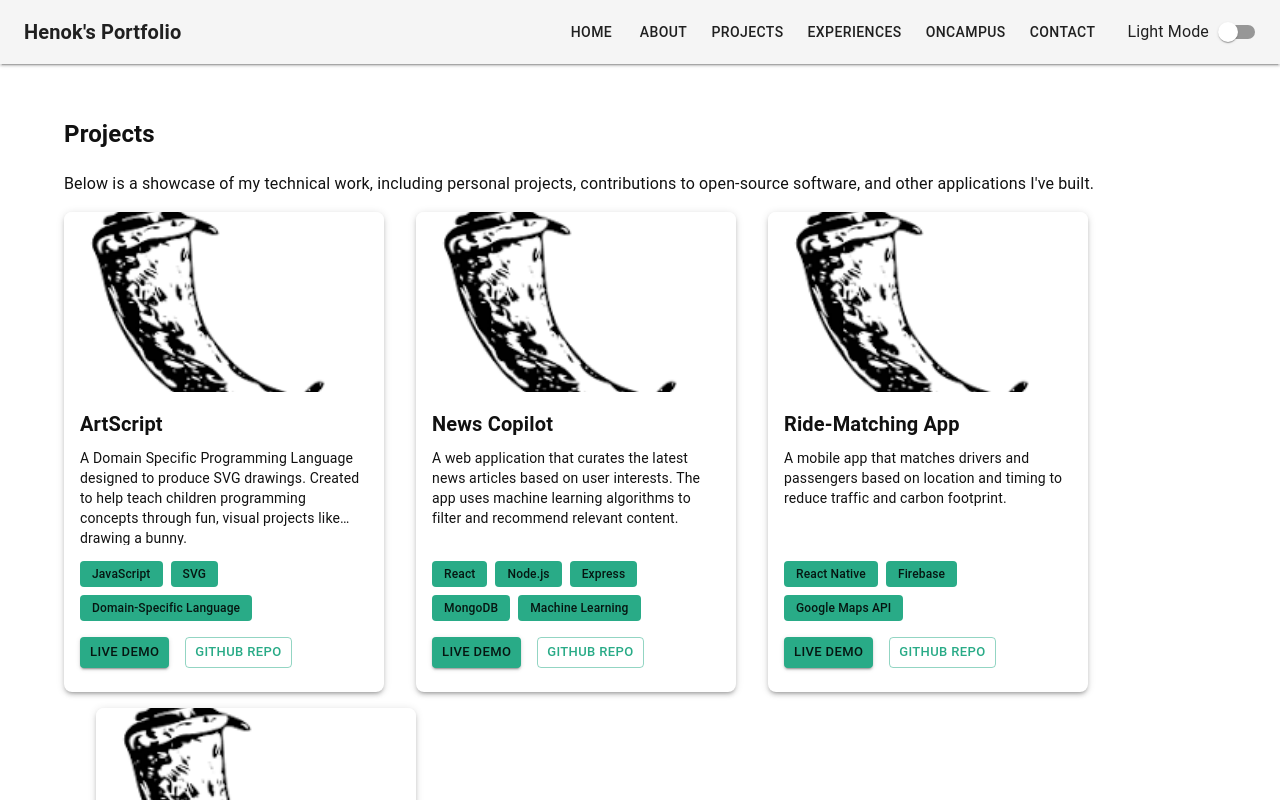
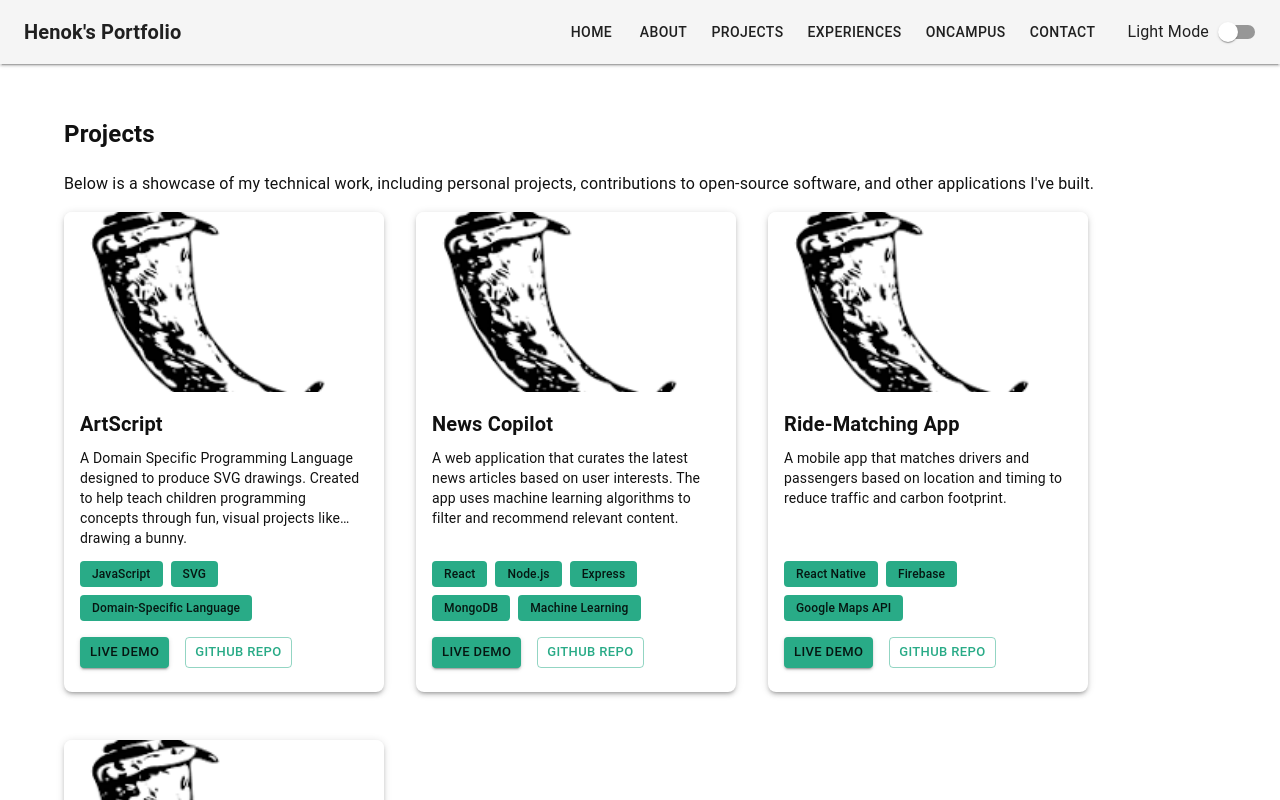
Before and after one commit to Henok-foslyk/profileHenok, a React (Vite) app: page /projects in a window 1280 px wide. Shown: the top 800 px of the page. Built offline with nearby package versions, Linux system fonts and the light colour scheme.

Commit message:
fixed row starting with a space issue on projects

```diff
--- a/src/pages/Projects.jsx
+++ b/src/pages/Projects.jsx
@@ -1,70 +1,68 @@
 import { Stack, Box } from '@mui/material';
 import ProjectCard from '../layouts/ProjectCard';
-import flaskLogo from "../assets/images/flask.png"; // Replace with your actual images
+import flaskLogo from "../assets/images/flask.png";
 
 const Projects = () => {
+  const projects = [
+    {
+      title: "ArtScript",
+      description:
+        "A Domain Specific Programming Language designed to produce SVG drawings. Created to help teach children programming concepts through fun, visual projects like drawing a bunny.",
+      image: flaskLogo,
+      techStack: ['JavaScript', 'SVG', 'Domain-Specific Language'],
+      liveDemoLink: "https://your-rtScript-demo-link.com",
+      repoLink: "https://github.com/yourusername/rtScript",
+    },
+    {
+      title: "News Copilot",
+      description:
+        "A web application that curates the latest news articles based on user interests. The app uses machine learning algorithms to filter and recommend relevant content.",
+      image: flaskLogo,
+      techStack: ['React', 'Node.js', 'Express', 'MongoDB', 'Machine Learning'],
+      liveDemoLink: "https://news-copilot-demo.com",
+      repoLink: "https://github.com/yourusername/news-copilot",
+    },
+    {
+      title: "Ride-Matching App",
+      description:
+        "A mobile app that matches drivers and passengers based on location and timing to reduce traffic and carbon footprint.",
+      image: flaskLogo,
+      techStack: ['React Native', 'Firebase', 'Google Maps API'],
+      liveDemoLink: "https://ride-matching-app.com",
+      repoLink: "https://github.com/yourusername/ride-matching",
+    },
+    {
+      title: "3D Modeling Software",
+      description:
+        "A desktop application for creating and editing 3D models with support for texturing, lighting, and rendering.",
+      image: flaskLogo,
+      techStack: ['C++', 'OpenGL', '3D Graphics', 'Mathematics'],
+      liveDemoLink: "https://3d-modeling-software-demo.com",
+      repoLink: "https://github.com/yourusername/3d-modeling-software",
+    },
+  ];
+
   return (
     <section className="p-8">
       <h2 className="text-3xl font-semibold mb-4">Projects</h2>
-
       <p className="text-gray-700 mb-6">
         Below is a showcase of my technical work, including personal projects, contributions to open-source software, and other applications I've built.
       </p>
 
       <Stack
         direction="row"
-        spacing={4}
         flexWrap="wrap"
-        justifyContent="flex-start"  // Left align items in row
-        alignItems="flex-start"      // Align items to top to fix row indentation
+        justifyContent="flex-start"
+        gap={4} // 4 * 8px = 32px gap between cards horizontally and vertically
       >
-        {/* Project 1 */}
-        <Box sx={{ width: '320px' }}>
-          <ProjectCard
-            title="ArtScript"
-            description="A Domain Specific Programming Language designed to produce SVG drawings. Created to help teach children programming concepts through fun, visual projects like drawing a bunny."
-            image={flaskLogo}
-            techStack={['JavaScript', 'SVG', 'Domain-Specific Language']}
-            liveDemoLink="https://your-rtScript-demo-link.com"
-            repoLink="https://github.com/yourusername/rtScript"
-          />
-        </Box>
-
-        {/* Project 2 */}
-        <Box sx={{ width: '320px' }}>
-          <ProjectCard
-            title="News Copilot"
-            description="A web application that curates the latest news articles based on user interests. The app uses machine learning algorithms to filter and recommend relevant content."
-            image={flaskLogo}
-            techStack={['React', 'Node.js', 'Express', 'MongoDB', 'Machine Learning']}
-            liveDemoLink="https://news-copilot-demo.com"
-            repoLink="https://github.com/yourusername/news-copilot"
-          />
-        </Box>
-
-        {/* Project 3 */}
-        <Box sx={{ width: '320px' }}>
-          <ProjectCard
-            title="Ride-Matching App"
-            description="A mobile app that matches drivers and passengers based on location and timing to reduce traffic and carbon footprint."
-            image={flaskLogo}
-            techStack={['React Native', 'Firebase', 'Google Maps API']}
-            liveDemoLink="https://ride-matching-app.com"
-            repoLink="https://github.com/yourusername/ride-matching"
-          />
-        </Box>
-
-        {/* Project 4 */}
-        <Box sx={{ width: '320px' }}>
-          <ProjectCard
-            title="3D Modeling Software"
-            description="A desktop application for creating and editing 3D models with support for texturing, lighting, and rendering."
-            image={flaskLogo}
-            techStack={['C++', 'OpenGL', '3D Graphics', 'Mathematics']}
-            liveDemoLink="https://3d-modeling-software-demo.com"
-            repoLink="https://github.com/yourusername/3d-modeling-software"
-          />
-        </Box>
+        {projects.map((project, idx) => (
+          <Box
+            key={idx}
+            sx={{ width: 320 }}
+          >
+            <ProjectCard {...project} />
+          </Box>
+        ))}
       </Stack>
     </section>
   );
```
